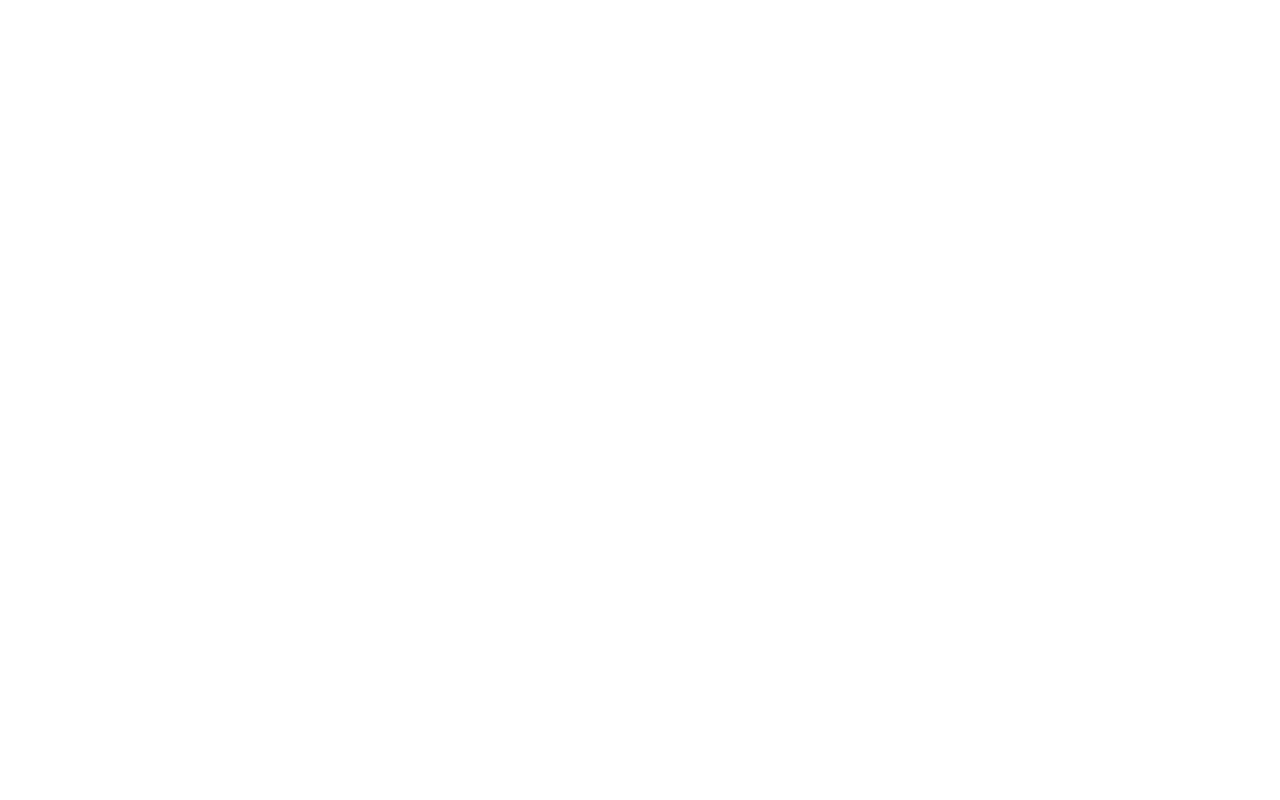
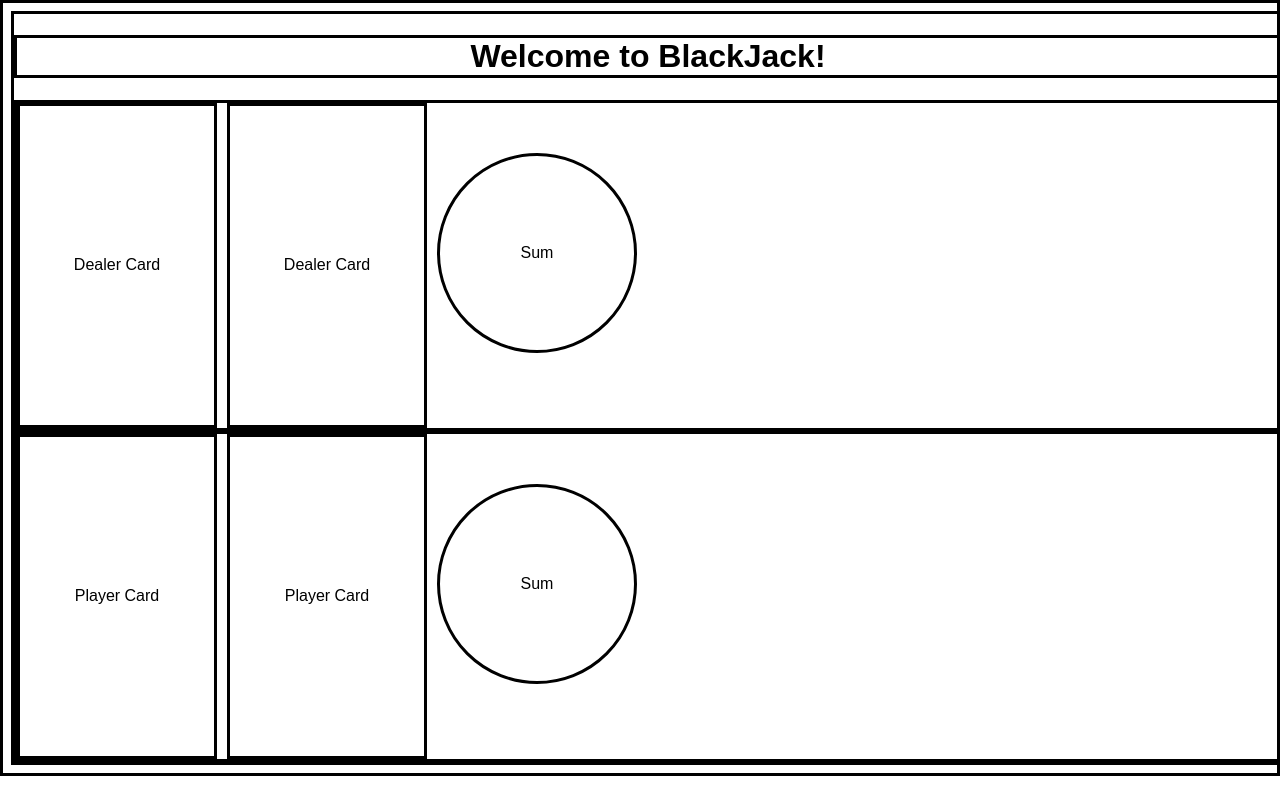
Before and after one commit to henrygillard/BlackJackGame, a plain HTML site: page index.html in a window 1280 px wide. Drawn offline with Linux system fonts and the light colour scheme.

Commit message:
Update CSS

```diff
--- a/css/main.css
+++ b/css/main.css
@@ -0,0 +1,97 @@
+* {
+    box-sizing: border-box;
+    font-family: Arial, Helvetica, sans-serif;
+    border: solid;
+
+
+}
+body {
+    display: flex;
+    flex-direction: column;
+    width: 100%;
+}
+h1 {
+    display: flex;
+    justify-content: center;
+    align-items: center;
+}
+
+#dealer {
+    display: flex;
+    flex-direction: row;
+}
+#player {
+    display: flex;
+    flex-direction: row;
+}
+div.dealer-card {
+    display: flex;
+    height: 325px;
+    width: 200px;
+    align-items: center;
+   justify-content: center;
+   margin-right: 10px;
+
+
+
+}
+div.player-card {
+    display: flex;
+    height: 325px;
+    width: 200px;
+    align-items: center;
+   justify-content: center;
+   margin-right: 10px;
+
+
+}
+#dealer-sum {
+    display: flex;
+    justify-content: center;
+    align-items: center;
+    border-radius: 100px;
+    width: 200px;
+    height: 200px;
+    margin-top: 50px;
+}
+#player-sum {
+    display: flex;
+    justify-content: center;
+    align-items: center;
+    border-radius: 100px;
+    width: 200px;
+    height: 200px;
+    margin-top: 50px;
+}
+/* body > div.dealer {
+    display: inline-block;
+
+}
+body > div.player {
+    display: inline;
+
+}
+
+body > #card1 {
+    width: 150px;
+    height: 225px;
+
+}
+
+body > div#card2 {
+    width: 150px;
+    height: 225px;
+
+}
+
+body > #card3 {
+    width: 150px;
+    height: 225px;
+
+}
+
+body > #card4 {
+    width: 150px;
+    height: 225px;
+
+} */
--- a/index.html
+++ b/index.html
@@ -9,6 +9,16 @@
     <title>BlackJack</title>
 </head>
 <body>
-
+    <h1 id="msg">Welcome to BlackJack!</h1>
+    <div id="dealer">
+        <div class="dealer-card">Dealer Card</div>
+        <div class="dealer-card">Dealer Card</div>
+        <div id="dealer-sum" class="sum">Sum</div>
+    </div>
+    <div id="player">
+        <div class="player-card">Player Card</div>
+        <div class="player-card">Player Card</div>
+        <div id="player-sum" class="sum">Sum</div>
+    </div>
 </body>
 </html>
```
